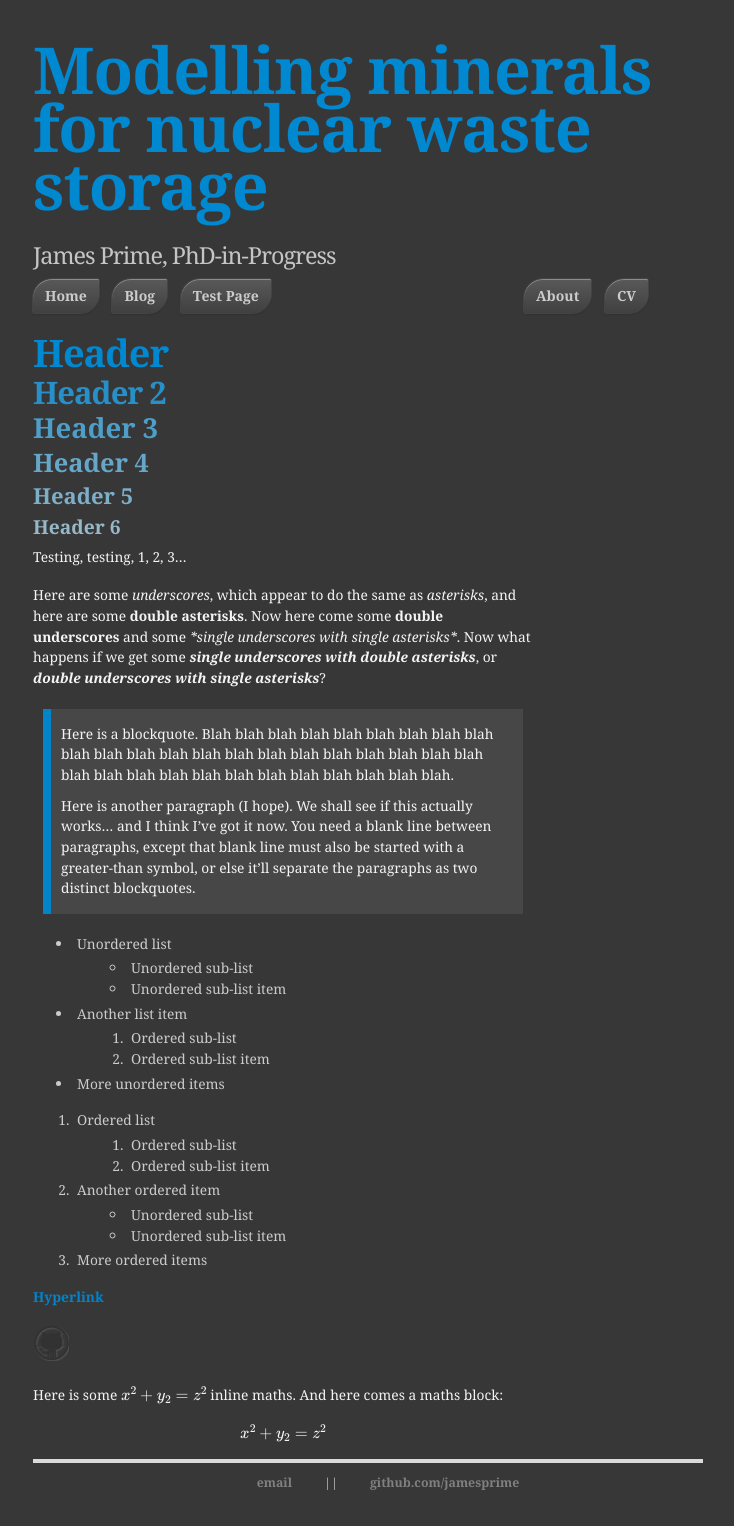
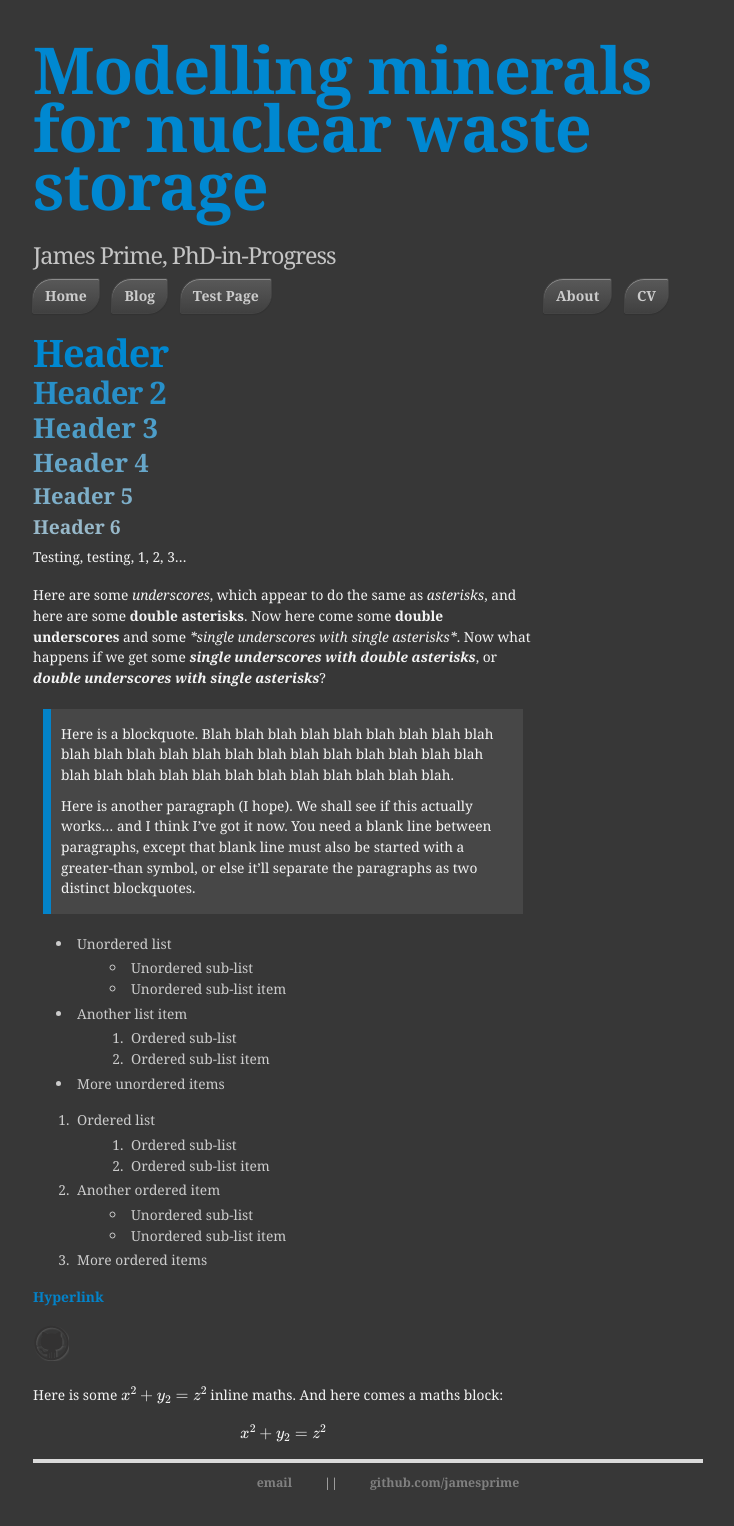
Before and after one commit to jamesprime/jamesprime.github.io, a Jekyll site: the page built from _pages/dhtest/index.md, in a window 1280 px wide. Shown: the whole page, without its empty margins (272-1006 px from the left). Built offline with Jekyll 4.4.1, drawn with Linux system fonts in a browser that asks for light colours; nearby versions of some CDN libraries; formulas are drawn with MathJax 3.

Commit message:
Updated _sass/uberduper.scss
Margin changes as further test to .banner stylings, continued

```diff
--- a/_sass/uberduper.scss
+++ b/_sass/uberduper.scss
@@ -272,7 +272,7 @@ div.slogan {
 
     .rightbuttons {
         float: right;
-        margin: 0 50px 0 0;
+        margin: 0 30px 0 0;
     }
 
     ul {
```
